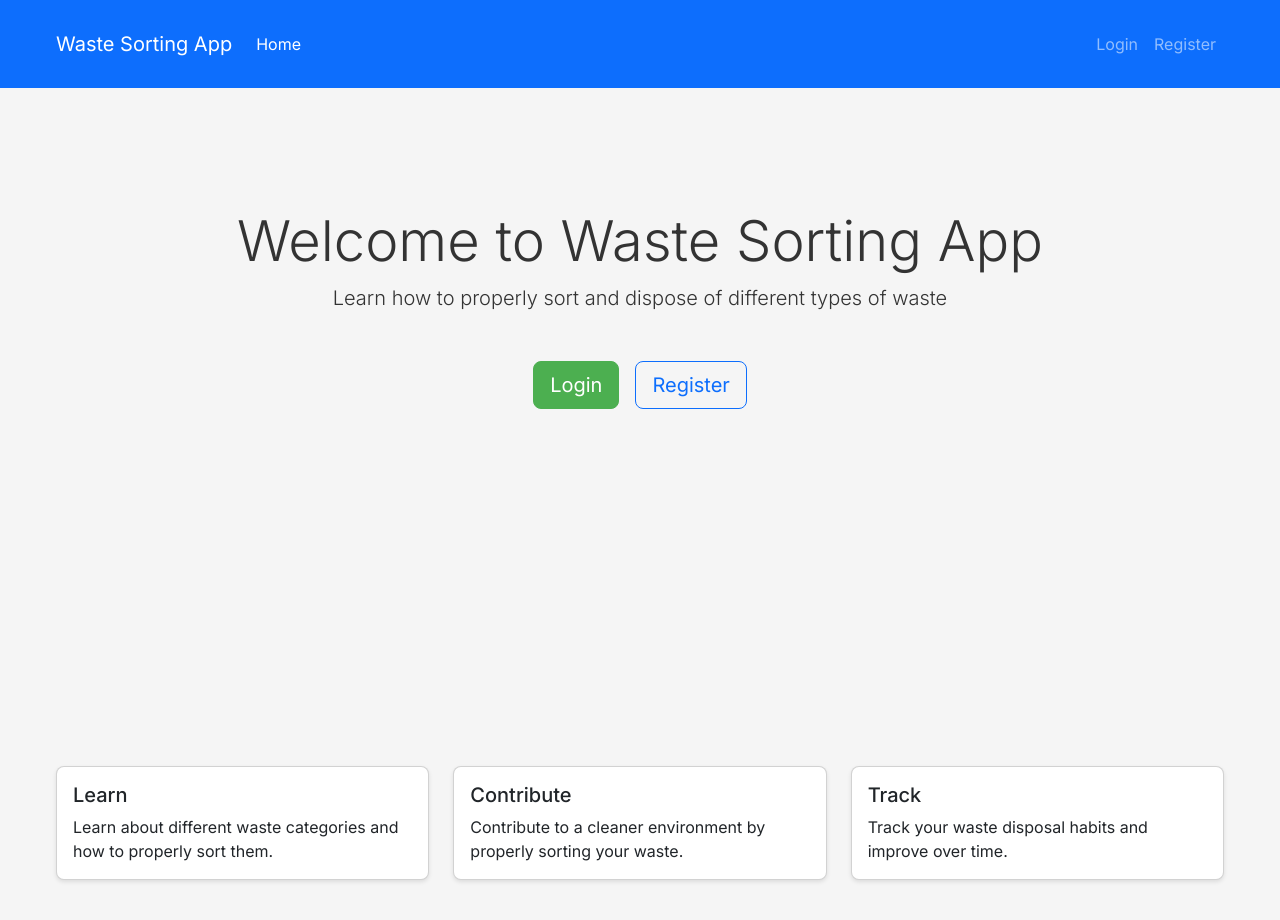
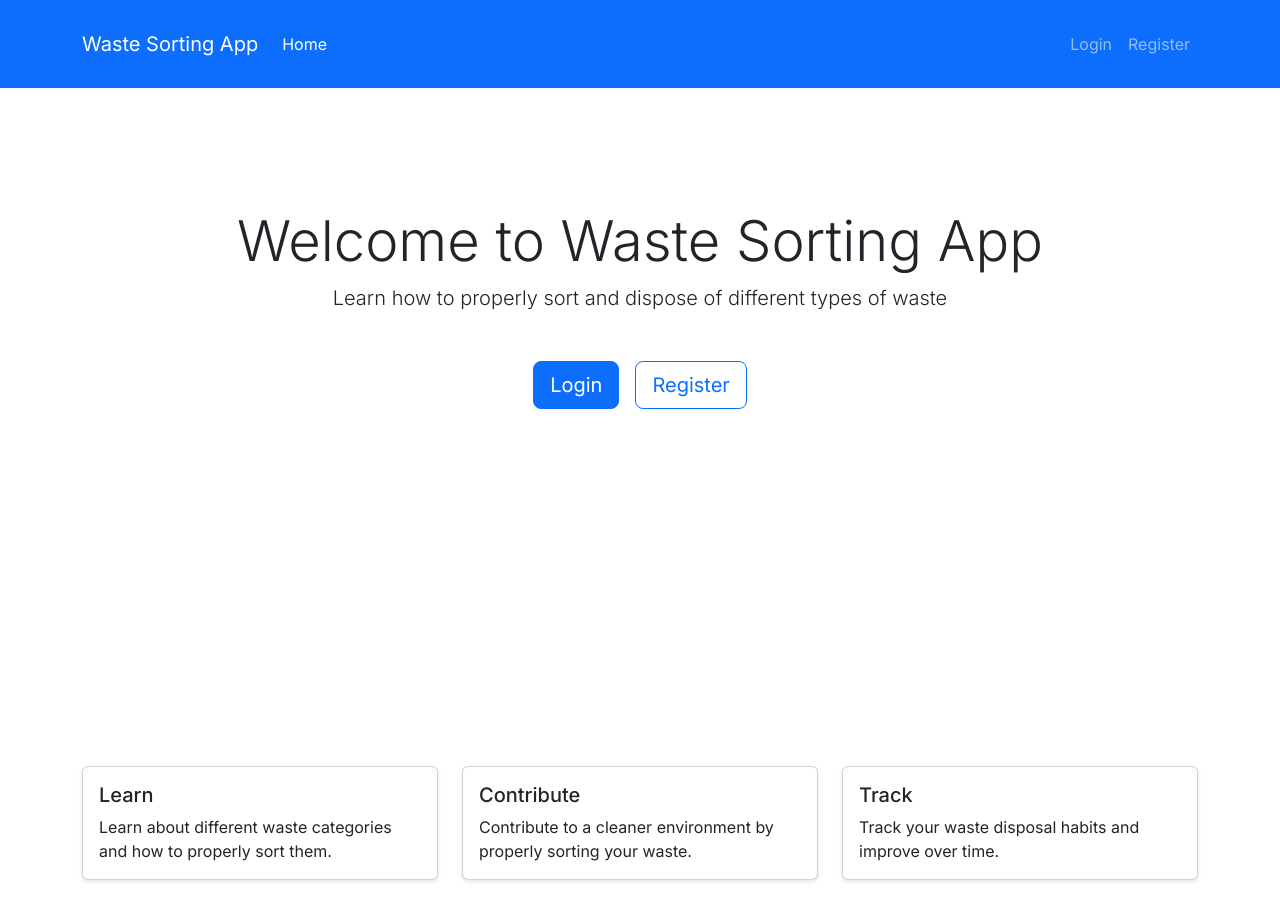
Before and after one commit to SeanXIV/waste-sorting-frontend, a Next.js app: page / in a window 1280 px wide. Shown: the top 920 px of the page. Built offline with nearby package versions, Linux system fonts and the light colour scheme.

Commit message:
Fix layout.tsx issues and add Providers component for CSS imports

```diff
--- a/src/app/layout.tsx
+++ b/src/app/layout.tsx
@@ -1,9 +1,9 @@
+import React from 'react';
 import type { Metadata } from 'next';
 import { Inter } from 'next/font/google';
-import 'bootstrap/dist/css/bootstrap.min.css';
-import 'bootstrap-icons/font/bootstrap-icons.css';
 import './globals.css';
-import Navbar from '@/components/Navbar';
+import Navbar from '../components/Navbar';
+import { Providers } from './providers';
 
 const inter = Inter({ subsets: ['latin'] });
 
@@ -20,10 +20,12 @@ export default function RootLayout({
   return (
     <html lang="en">
       <body className={inter.className}>
-        <Navbar />
-        <div className="container">
-          {children}
-        </div>
+        <Providers>
+          <Navbar />
+          <div className="container">
+            {children}
+          </div>
+        </Providers>
       </body>
     </html>
   );
--- /dev/null
+++ b/src/app/providers.tsx
@@ -0,0 +1,17 @@
+'use client';
+
+import React from 'react';
+import { useEffect } from 'react';
+
+export function Providers({ children }: { children: React.ReactNode }) {
+  useEffect(() => {
+    // Import Bootstrap CSS on the client side
+    require('bootstrap/dist/css/bootstrap.min.css');
+    require('bootstrap-icons/font/bootstrap-icons.css');
+
+    // Import Bootstrap JS on the client side (if needed)
+    // require('bootstrap/dist/js/bootstrap.bundle.min.js');
+  }, []);
+
+  return <>{children}</>;
+}
```
